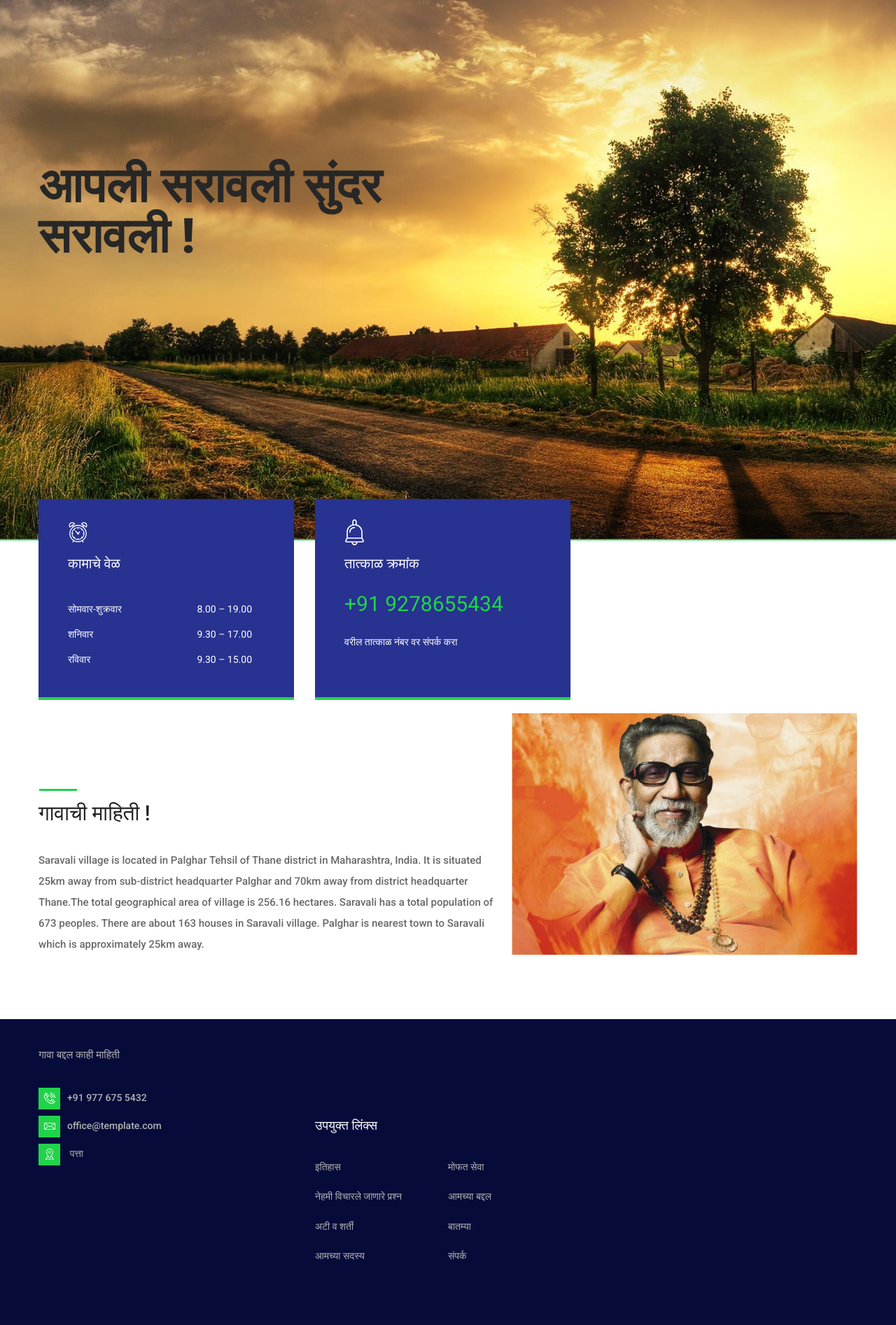
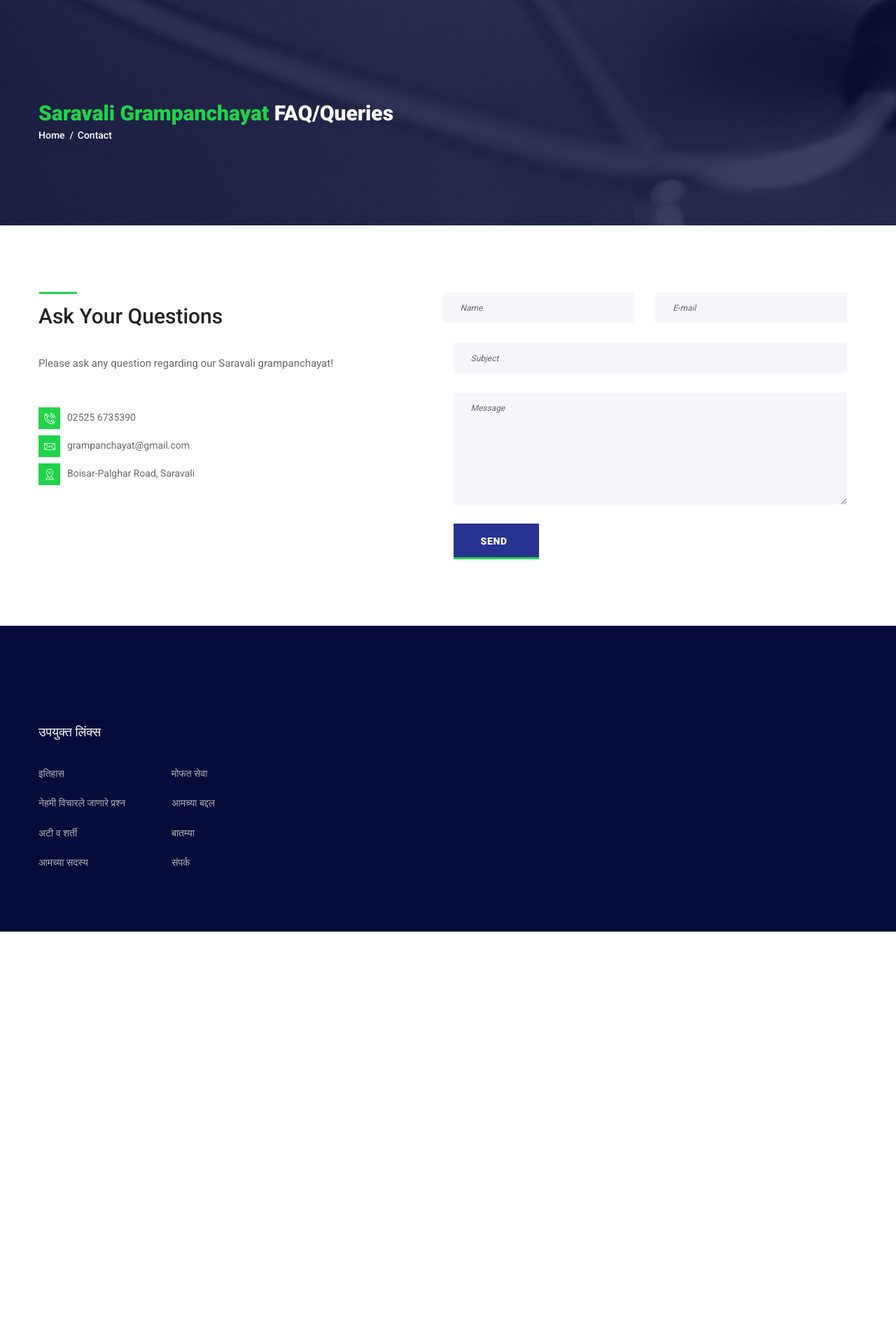
Before and after one commit to rohitpythoncoding/grampanchayat, a Django app: page /faq/ in a window 1280 px wide. Shown: the part 151-2044 px from the top of the page at 70% size. After the commit the page ends 1482 px from the top, so only its background shows below. Run offline with Django 3.2, Linux system fonts and the light colour scheme; some libraries are stand-ins or nearby versions.

Commit message:
Started to work on FAQ

```diff
--- a/grampanchayatSaravali/templates/grampanchayatSaravali/contact.html
+++ b/grampanchayatSaravali/templates/grampanchayatSaravali/contact.html
@@ -7,8 +7,8 @@
 <meta http-equiv="X-UA-Compatible" content="IE=edge">
 <meta name="description" content="CareMed demo project">
 <meta name="viewport" content="width=device-width, initial-scale=1">
-<link rel="stylesheet" type="text/css" href="styles/bootstrap4/bootstrap.min.css">
-<link href="plugins/font-awesome-4.7.0/css/font-awesome.min.css" rel="stylesheet" type="text/css">
+<link rel="stylesheet" type="text/css" href="{%static 'styles/bootstrap4/bootstrap.min.css'%}">
+<link href="{%static 'plugins/font-awesome-4.7.0/css/font-awesome.min.css'%}" rel="stylesheet" type="text/css">
 <link rel="stylesheet" type="text/css" href="{%static 'plugins/OwlCarousel2-2.2.1/owl.carousel.css'%}">
 <link rel="stylesheet" type="text/css" href="{%static 'plugins/OwlCarousel2-2.2.1/owl.theme.default.css'%}">
 <link rel="stylesheet" type="text/css" href="{%static 'plugins/OwlCarousel2-2.2.1/animate.css'%}">
@@ -29,9 +29,9 @@
 				<div class="row">
 					<div class="col">
 						<div class="top_bar_content d-flex flex-row align-items-center justify-content-start">
-							<div class="top_bar_item"><a href="#">FAQ</a></div>
-							<div class="top_bar_item"><a href="#">Request an Appointment</a></div>
-							<div class="emergencies  d-flex flex-row align-items-center justify-content-start ml-auto">For Emergencies: +563 47558 623</div>
+							<!--<div class="top_bar_item">Saravali Grampanchayat</a></div>-->
+							<!--<div class="top_bar_item"><a href="#">Request an Appointment</a></div>-->
+							<div class="emergencies  d-flex flex-row align-items-center justify-content-start ml-auto">{% if request.session.lang == "en" %}For Emergencies{% else %}आणीबाणी करिता{% endif %}: +02525607080</div>
 						</div>
 
 					</div>
@@ -47,11 +47,53 @@
 						<div class="header_content d-flex flex-row align-items-center justify-content-start">
 							<nav class="main_nav ml-auto">
 								<ul>
-									<li><a href="index.html">Home</a></li>
-									<li><a href="about.html">About us</a></li>
-									<li><a href="services.html">Services</a></li>
-									<li><a href="news.html">News</a></li>
-									<li><a href="contact.html">Contact</a></li>
+									<li>
+										<a href="{% url 'home' %}">
+											{% if request.session.lang == "en" %}Home {% else %}होम {% endif %}
+										</a>
+									</li>
+									<li>
+										<a href="{% url 'schemes' %}">
+											{% if request.session.lang == "en" %}Certificates {% else %}दाखले {% endif %}
+										</a>
+									</li>
+									<li>
+										<a href="{% url 'electedMember' %}">
+											{% if request.session.lang == "en" %}Elected Members {% else %}निवडून आलेले सदस्य {% endif %}
+										</a>
+									</li>
+
+									<li>
+										<a href="{% url 'workers' %}">
+											{% if request.session.lang == "en" %}Workers {% else %}कामगार {% endif %}
+										</a>
+									</li>
+									<li>
+										<a href="{% url 'services' %}">
+											{% if request.session.lang == "en" %}Schemes {% else %}योजना  {% endif %}
+										</a>
+									</li>
+									<li>
+										<a href="{% url 'developmentPlan' %}">
+											{% if request.session.lang == "en" %}Development Plan{% else %}विकास आराखडा {% endif %}
+										</a>
+									</li>
+									<li>
+										<a href="{% url 'photoGallery' %}">
+											{% if request.session.lang == "en" %}Photo Gallery {% else %}फोटो गॅलरी {% endif %}
+										</a>
+									</li>
+									<li>
+										<a href="{% url 'map' %}">
+											{% if request.session.lang == "en" %}Map {% else %}नकाशा {% endif %}
+										</a>
+									</li>
+									<li>
+										<a href="{% url 'faq' %}">
+											{% if request.session.lang == "en" %}FAQ {% else %}नेहमी विचारले जाणारे प्रश्न{% endif %}
+										</a>
+									</li>
+
 								</ul>
 							</nav>
 							<div class="hamburger ml-auto"><i class="fa fa-bars" aria-hidden="true"></i></div>
@@ -62,12 +104,12 @@
 		</div>
 
 		<!-- Logo -->
-		<div class="logo_container_outer">
+		<!--<div class="logo_container_outer">
 			<div class="container">
 				<div class="row">
 					<div class="col">
 						<div class="logo_container">
-							<a href="#">
+							&lt;!&ndash;<a href="#">
 								<div class="logo_content d-flex flex-column align-items-start justify-content-center">
 									<div class="logo_line"></div>
 									<div class="logo d-flex flex-row align-items-center justify-content-center">
@@ -76,25 +118,25 @@
 									</div>
 									<div class="logo_sub">Health Care Center</div>
 								</div>
-							</a>
+							</a>&ndash;&gt;
 						</div>
 					</div>
 				</div>
 			</div>
-		</div>
+		</div>-->
 
 	</header>
 
 	<!-- Menu -->
 
-	<div class="menu_container menu_mm">
+	<!--<div class="menu_container menu_mm">
 
-		<!-- Menu Close Button -->
+		&lt;!&ndash; Menu Close Button &ndash;&gt;
 		<div class="menu_close_container">
 			<div class="menu_close"></div>
 		</div>
 
-		<!-- Menu Items -->
+		&lt;!&ndash; Menu Items &ndash;&gt;
 		<div class="menu_inner menu_mm">
 			<div class="menu menu_mm">
 				<ul class="menu_list menu_mm">
@@ -112,18 +154,18 @@
 
 		</div>
 
-	</div>
+	</div>-->
 
 	<!-- Home -->
 
 	<div class="home">
-		<div class="home_background parallax-window" data-parallax="scroll" data-image-src="images/contact.jpg" data-speed="0.8"></div>
+		<div class="home_background parallax-window" data-parallax="scroll" data-image-src="{%static 'images/contact.jpg'%}" data-speed="0.8"></div>
 		<div class="home_container">
 			<div class="container">
 				<div class="row">
 					<div class="col">
 						<div class="home_content">
-							<div class="home_title"><span>CareMed</span> News</div>
+							<div class="home_title"><span>Saravali Grampanchayat</span> FAQ/Queries</div>
 							<div class="breadcrumbs">
 								<ul>
 									<li><a href="#">Home</a></li>
@@ -145,14 +187,14 @@
 
 				<!-- Contact Info -->
 				<div class="col-lg-6">
-					<div class="section_title"><h2>Get in touch</h2></div>
+					<div class="section_title"><h2>Ask Your Questions</h2></div>
 					<div class="contact_text">
-						<p>Lorem ipsum dolor sit amet, consectetur adipiscing elit. Curabitur ante leo, finibus quis est ut, tempor tincidunt ipsum. Nam consequat semper sollicitudin. Aliquam nec dapibus massa.</p>
+						<p>Please ask any question regarding our Saravali grampanchayat!</p>
 					</div>
 					<ul class="contact_about_list">
-						<li><div class="contact_about_icon"><img src="images/phone-call.svg" alt=""></div><span>+45 677 8993000 223</span></li>
-						<li><div class="contact_about_icon"><img src="images/envelope.svg" alt=""></div><span>office@template.com</span></li>
-						<li><div class="contact_about_icon"><img src="images/placeholder.svg" alt=""></div><span>Main Str. no 45-46, b3, 56832, Los Angeles, CA</span></li>
+						<li><div class="contact_about_icon"><img src="{%static 'images/phone-call.svg'%}" alt=""></div><span>02525 6735390</span></li>
+						<li><div class="contact_about_icon"><img src="{%static 'images/envelope.svg'%}" alt=""></div><span>grampanchayat@gmail.com</span></li>
+						<li><div class="contact_about_icon"><img src="{%static 'images/placeholder.svg'%}" alt=""></div><span>Boisar-Palghar Road, Saravali</span></li>
 					</ul>
 				</div>
 
@@ -175,14 +217,14 @@
 					</div>
 				</div>
 			</div>
-			<div class="row map_row">
+			<!--<div class="row map_row">
 				<div class="col">
 
-					<!-- Contact Map -->
+					&lt;!&ndash; Contact Map &ndash;&gt;
 
 					<div class="contact_map">
 
-						<!-- Google Map -->
+						&lt;!&ndash; Google Map &ndash;&gt;
 
 						<div class="map">
 							<div id="google_map" class="google_map">
@@ -190,10 +232,10 @@
 									<div id="map"></div>
 								</div>
 							</div>
-						</div>
+						</div>-->
 
 						<!-- Working Hours -->
-						<div class="box working_hours">
+						<!--<div class="box working_hours">
 							<div class="box_icon d-flex flex-column align-items-start justify-content-center"><div style="width:29px; height:29px;"><img src="images/alarm-clock.svg" alt=""></div></div>
 							<div class="box_title">Working Hours</div>
 							<div class="working_hours_list">
@@ -212,7 +254,7 @@
 									</li>
 								</ul>
 							</div>
-						</div>
+						</div>-->
 
 					</div>
 
@@ -229,7 +271,7 @@
 				<div class="row">
 
 					<!-- Footer - About -->
-					<div class="col-lg-4 footer_col">
+					<!--<div class="col-lg-4 footer_col">
 						<div class="footer_about">
 							<div class="footer_logo_container">
 								<a href="#" class="d-flex flex-column align-items-center justify-content-center">
@@ -251,31 +293,30 @@
 								<li><div class="footer_about_icon"><img src="images/placeholder.svg" alt=""></div><span>Main Str. no 45-46, b3, 56832, Los Angeles, CA</span></li>
 							</ul>
 						</div>
-					</div>
+					</div>-->
 
 					<!-- Footer - Links -->
 					<div class="col-lg-4 footer_col">
 						<div class="footer_links footer_column">
-							<div class="footer_title">Useful Links</div>
+							<div class="footer_title">{% if request.session.lang == "en" %}Useful Links{% else %}उपयुक्त लिंक्स{% endif %}</div>
 							<ul>
-								<li><a href="#">Testimonials</a></li>
-								<li><a href="#">FAQ</a></li>
-								<li><a href="#">Apply for a Job</a></li>
-								<li><a href="#">Terms & Conditions</a></li>
-								<li><a href="#">Our Partners</a></li>
-								<li><a href="#">Services</a></li>
-								<li><a href="#">Free services</a></li>
-								<li><a href="#">About us</a></li>
-								<li><a href="#">News</a></li>
-								<li><a href="#">Contact</a></li>
-								<li><a href="#">Our Screening Program</a></li>
-								<li><a href="#">FAQ</a></li>
+								<li><a href="#">{% if request.session.lang == "en" %}History{% else %}इतिहास{% endif %}</a></li>
+								<li><a href="#">{% if request.session.lang == "en" %}FAQ{% else %}नेहमी विचारले जाणारे प्रश्न{% endif %}</a></li>
+								<!--<li><a href="#">Apply for a Job</a></li>-->
+								<li><a href="#">{% if request.session.lang == "en" %}Terms & Conditions{% else %}अटी व शर्ती{% endif %}</a></li>
+								<li><a href="#">{% if request.session.lang == "en" %}Our Members{% else %}आमच्या सदस्य{% endif %}</a></li>
+
+								<li><a href="#">{% if request.session.lang == "en" %}Free services{% else %}मोफत सेवा{% endif %}</a></li>
+								<li><a href="#">{% if request.session.lang == "en" %}About us{% else %}आमच्या बद्दल{% endif %}</a></li>
+								<li><a href="#">{% if request.session.lang == "en" %}News{% else %}बातम्या{% endif %}</a></li>
+								<li><a href="#">{% if request.session.lang == "en" %}Contact{% else %}संपर्क{% endif %}</a></li>
+
+
 							</ul>
 						</div>
 					</div>
-
 					<!-- Footer - News -->
-					<div class="col-lg-4 footer_col">
+					<!--<div class="col-lg-4 footer_col">
 						<div class="footer_news footer_column">
 							<div class="footer_title">Useful Links</div>
 							<ul>
@@ -293,18 +334,18 @@
 								</li>
 							</ul>
 						</div>
-					</div>
+					</div>-->
 				</div>
 			</div>
 		</div>
-		<div class="copyright">
+		<!--<div class="copyright">
 			<div class="container">
 				<div class="row">
 					<div class="col">
 						<div class="copyright_content d-flex flex-lg-row flex-column align-items-lg-center justify-content-start">
-							<div class="cr"><!-- Link back to Colorlib can't be removed. Template is licensed under CC BY 3.0. -->
+							<div class="cr">&lt;!&ndash; Link back to Colorlib can't be removed. Template is licensed under CC BY 3.0. &ndash;&gt;
 Copyright &copy;<script>document.write(new Date().getFullYear());</script> All rights reserved | This template is made with <i class="fa fa-heart-o" aria-hidden="true"></i> by <a href="https://colorlib.com" target="_blank">Colorlib</a>
-<!-- Link back to Colorlib can't be removed. Template is licensed under CC BY 3.0. --></div>
+&lt;!&ndash; Link back to Colorlib can't be removed. Template is licensed under CC BY 3.0. &ndash;&gt;</div>
 							<div class="footer_social ml-lg-auto">
 								<ul>
 									<li><a href="#"><i class="fa fa-pinterest" aria-hidden="true"></i></a></li>
@@ -319,7 +360,7 @@ Copyright &copy;<script>document.write(new Date().getFullYear());</script> All r
 					</div>
 				</div>
 			</div>
-		</div>
+		</div>-->
 	</footer>
 </div>
 
--- a/grampanchayatSaravali/views.py
+++ b/grampanchayatSaravali/views.py
@@ -38,7 +38,7 @@ def photoGallery(request):
 
 
 def faq(request):
-    return render(request, 'grampanchayatSaravali/index.html')
+    return render(request, 'grampanchayatSaravali/contact.html')
 
 
 def developmentPlan(request):
```
Also changed, not shown: grampanchayatSaravali/templates/grampanchayatSaravali/index.html (+4 -4 lines), db.sqlite3.
